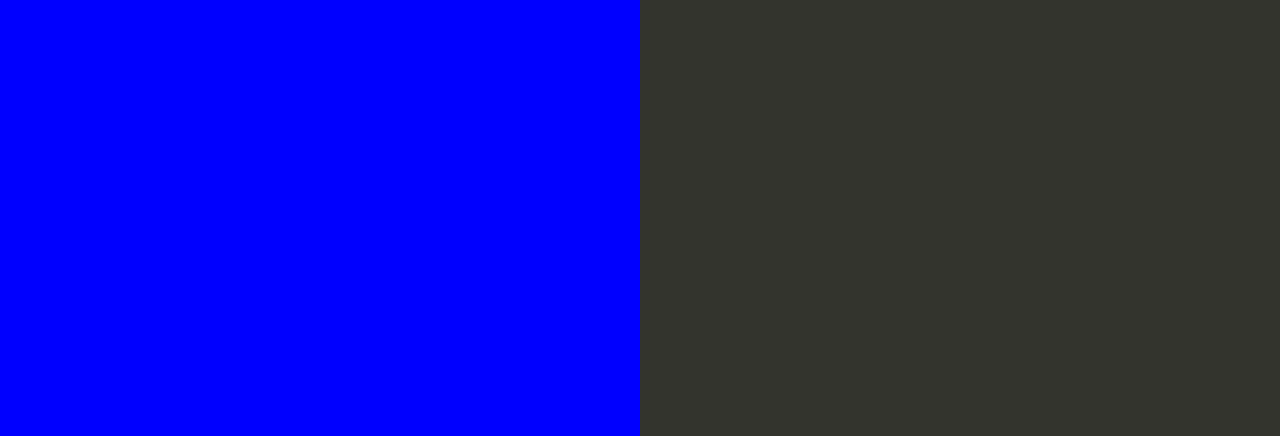
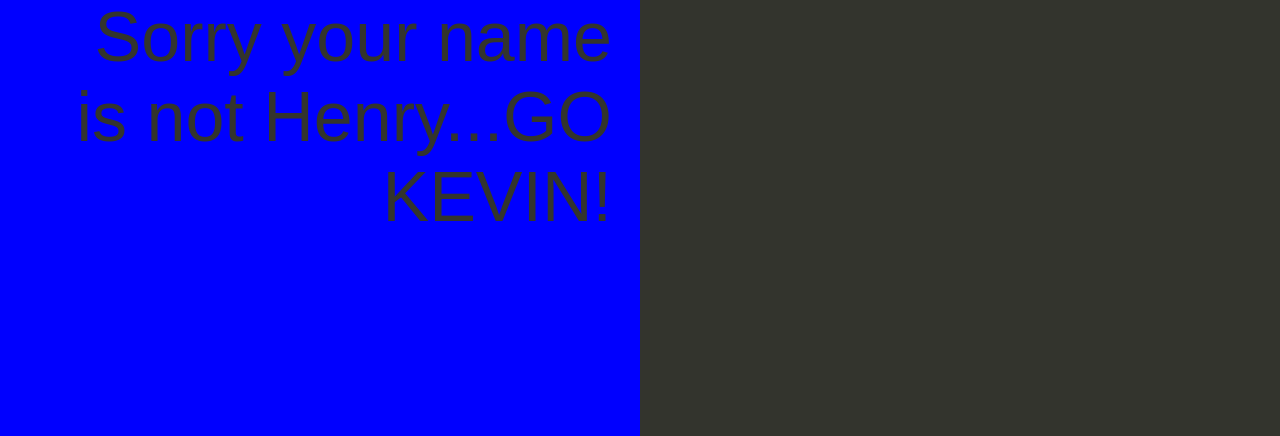
Before and after one commit to Elk-dev/beanstalkPro, a website: page index.html in a window 1280 px wide. Shown: the part 364-800 px from the top of the page. Drawn offline with Linux system fonts and the light colour scheme.

Commit message:
motivatinal phrase

```diff
--- a/index.html
+++ b/index.html
@@ -74,7 +74,7 @@
   </head>
   <body>
     <div class="textColumn">
-      <h1>C'mon Henry you can do it!</h1>
+      <h1>C'mon Henry you can do it!<br>Sorry your name is not Henry...GO KEVIN!</h1>
     </div>
     <div class="linksColumn">
       <h2>What's Next?</h2>
```
